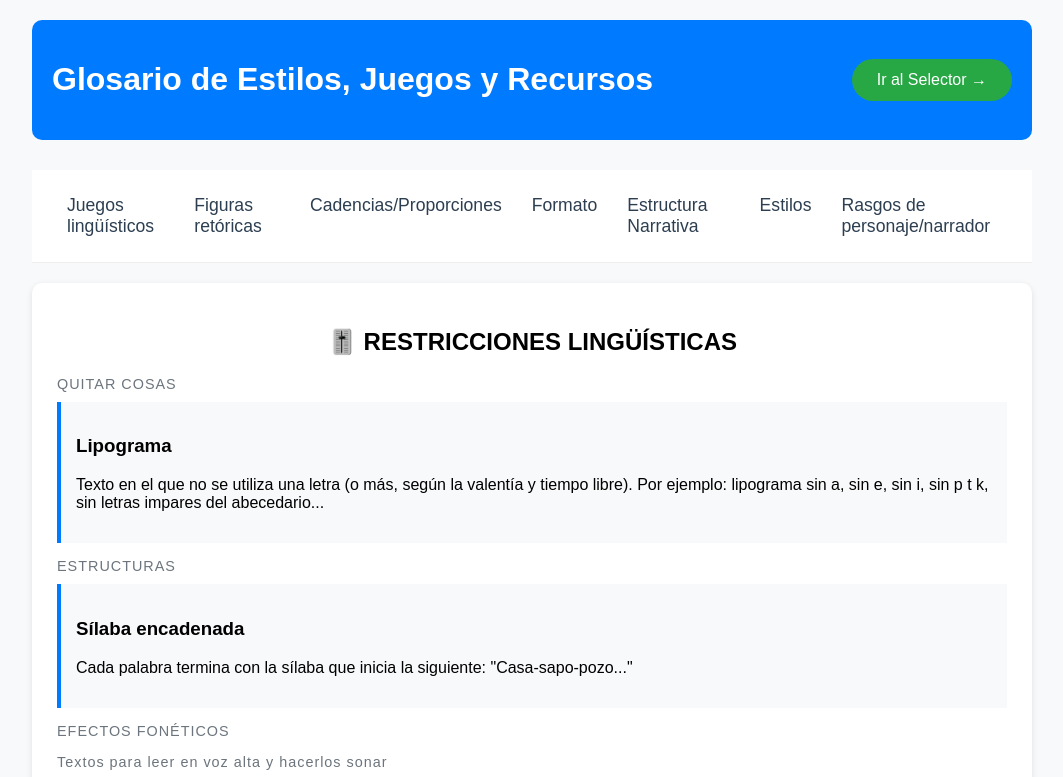
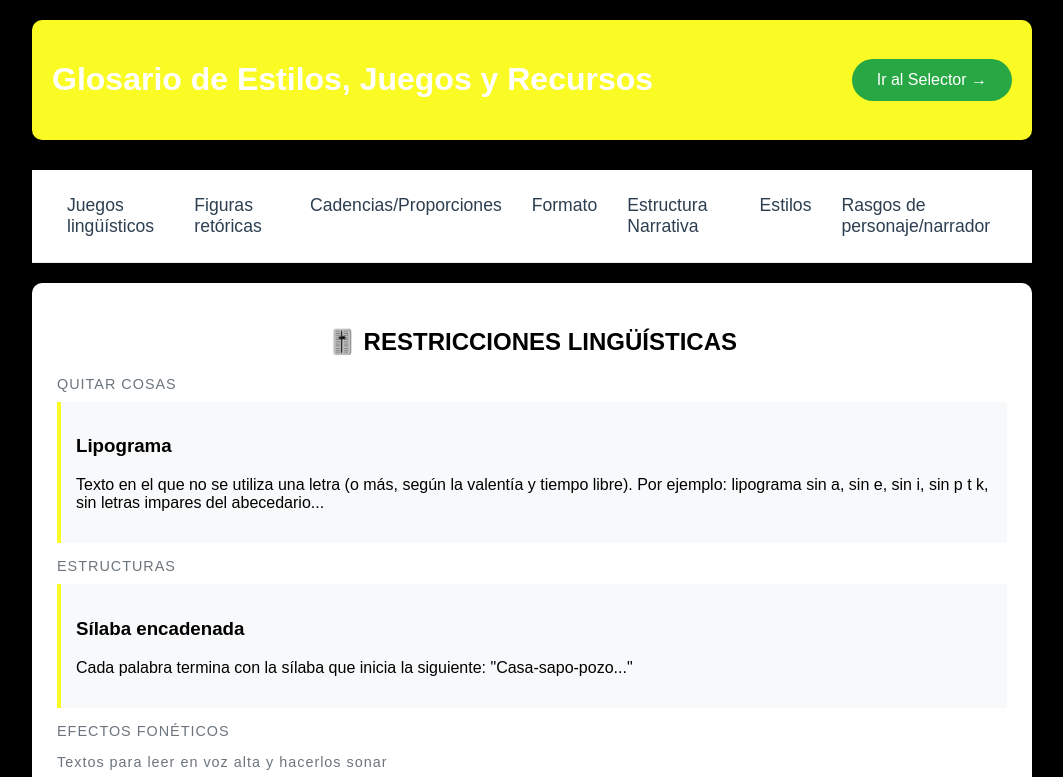
Before and after one commit to angelsima/tantoshigostanto, a plain HTML site: page index.html in a window 1280 px wide. Shown: the top 777 px of the page, without its empty margins (108-1171 px from the left). Drawn offline with Linux system fonts and the light colour scheme.

Commit message:
Update styles.css

```diff
--- a/css/styles.css
+++ b/css/styles.css
@@ -5,11 +5,11 @@ body {
   max-width: 1000px;
   margin: 0 auto;
   padding: 20px;
-  background-color: #f8f9fa;
+  background-color: #000000;
 }
 
 .header {
-  background-color: #007bff;
+  background-color: #fafa25;
   color: white;
   padding: 20px;
   border-radius: 10px;
@@ -34,7 +34,7 @@ h2 {
 .option-card {
   padding: 15px;
   margin: 10px 0;
-  border-left: 4px solid #007bff;
+  border-left: 4px solid #fafa25;
   background-color: #f8f9fa;
 }
 
```
